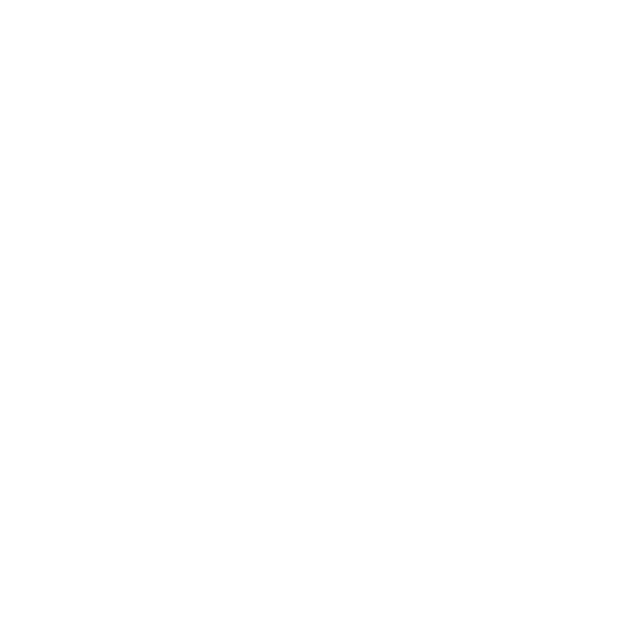
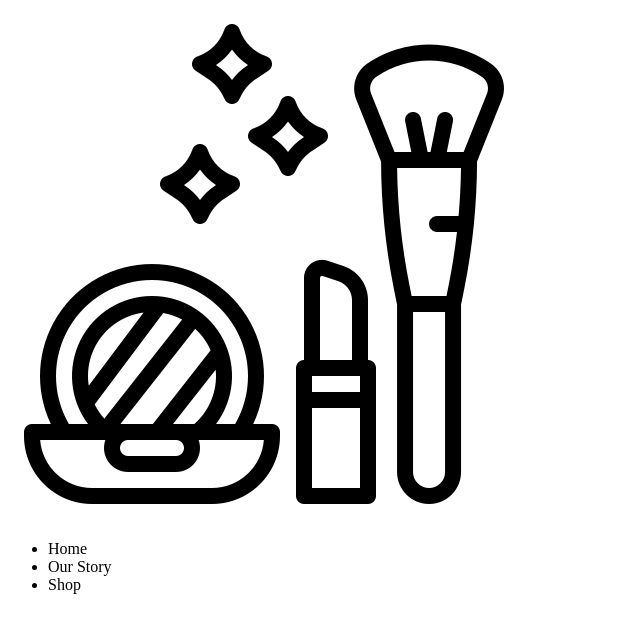
Before and after one commit to grlcodr/dream-and-dusk, a plain HTML site: page index.html in a window 1280 px wide. Shown: the whole page, without its empty margins (0-640 px from the left). Drawn offline with Linux system fonts and the light colour scheme.

Commit message:
added header and nav

```diff
--- a/index.html
+++ b/index.html
@@ -10,7 +10,14 @@
 <body>
     <main>
         <header id="header">
-
+            <img src="assets/cosmetics.png" alt="" id="header-img">
+            <nav id="nav-bar">
+                <ul>
+                    <li class="nav-link">Home</li>
+                    <li class="nav-link">Our Story</li>
+                    <li class="nav-link">Shop</li>
+                </ul>
+            </nav>
         </header>
     </main>
     <script src="https://cdn.freecodecamp.org/testable-projects-fcc/v1/bundle.js"></script>
```
Also changed, not shown: assets/cosmetics.png (added), 1 other file.
